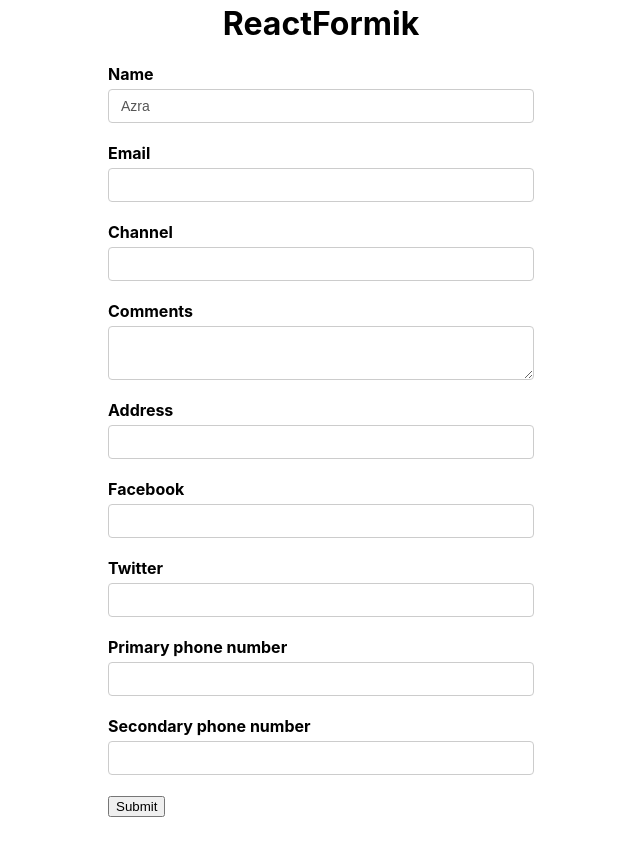
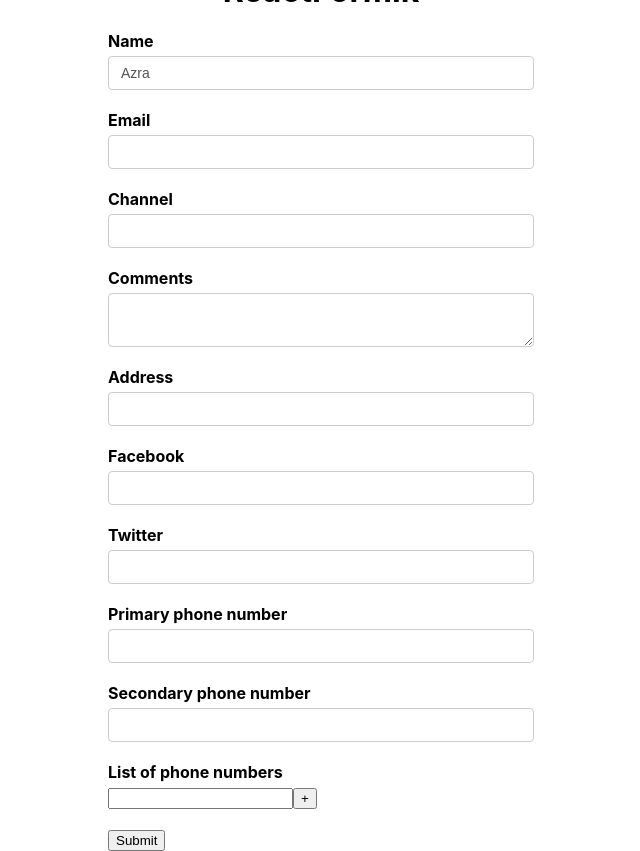
Before and after one commit to mhmdbhsk/belajar-react-formik, a React (Create React App) app: page / in a window 1280 px wide. Shown: the whole page, without its empty margins (319-959 px from the left). Before the commit the page ends 817 px from the top, so only its background shows below. Built offline with nearby package versions, Linux system fonts and the light colour scheme.

Commit message:
Menggunakan dynamic form dengan fieldarray

```diff
--- a/src/components/YoutubeForm.js
+++ b/src/components/YoutubeForm.js
@@ -1,5 +1,5 @@
 import React from 'react';
-import { Formik, Form, Field, ErrorMessage } from 'formik';
+import { Formik, Form, Field, ErrorMessage, FieldArray } from 'formik';
 import * as Yup from 'yup';
 import TextError from './TextError';
 
@@ -14,6 +14,7 @@
     twitter: '',
   },
   phoneNumbers: ['', ''],
+  phNumbers: [''],
 };
 
 const onSubmit = (values) => {
@@ -63,7 +64,7 @@
           <label htmlFor="address"> Address</label>
           <Field name="address">
             {(props) => {
-              const { field, form, meta } = props;
+              const { field, meta } = props;
               console.log('Render props', props);
               return (
                 <div>
@@ -95,6 +96,35 @@
           <Field type="number" id="secondaryPhone" name="phoneNumbers[1]" />
         </div>
 
+        <div className="form-control">
+          <label>List of phone numbers</label>
+          <FieldArray name="phNumbers">
+            {(fieldArrayProps) => {
+              console.log('Field array props', fieldArrayProps);
+              const { push, remove, form } = fieldArrayProps;
+              const { values } = form;
+              const { phNumbers } = values;
+              return (
+                <div>
+                  {phNumbers.map((phNumber, index) => (
+                    <div key={index}>
+                      <Field name={`phNumbers[${index}]`} />
+                      {index > 0 && (
+                        <button type="button" onClick={() => remove(index)}>
+                          -
+                        </button>
+                      )}
+                      <button type="button" onClick={() => push('')}>
+                        +
+                      </button>
+                    </div>
+                  ))}
+                </div>
+              );
+            }}
+          </FieldArray>
+        </div>
+
         <button type="submit">Submit</button>
       </Form>
     </Formik>
```
